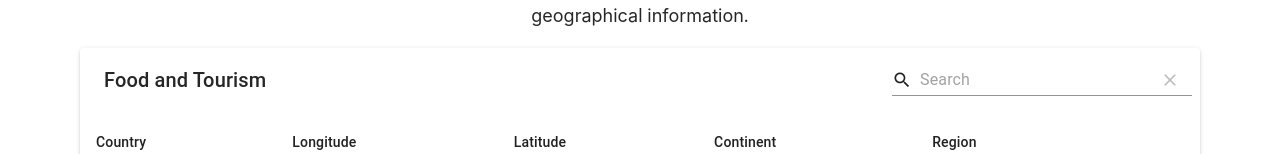
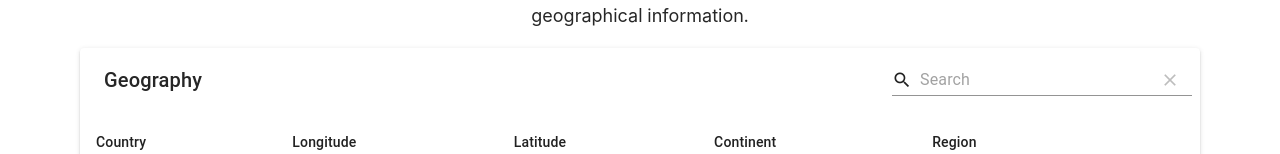
Before and after one commit to preethk0/CS373, a React (Create React App) app in the folder front-end/: page /geography in a window 1280 px wide. Shown: the part 188-342 px from the top of the page. Built offline with nearby package versions, Linux system fonts and the light colour scheme.

Commit message:
changed table header

```diff
--- a/front-end/src/screens/Geography/GeographyAll.js
+++ b/front-end/src/screens/Geography/GeographyAll.js
@@ -33,7 +33,7 @@ const GeographyAll = ({}) => {
           },
         ]}
         data={Object.values(GeographyData)}
-        title="Food and Tourism"
+        title="Geography"
       />
     </div>
   );
```
